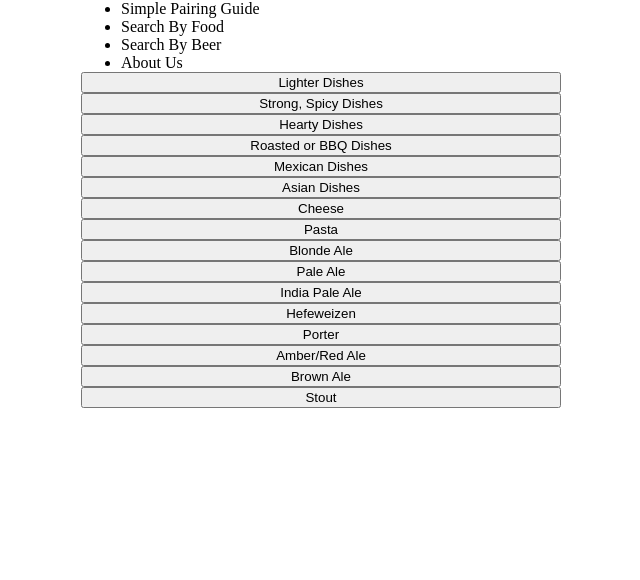
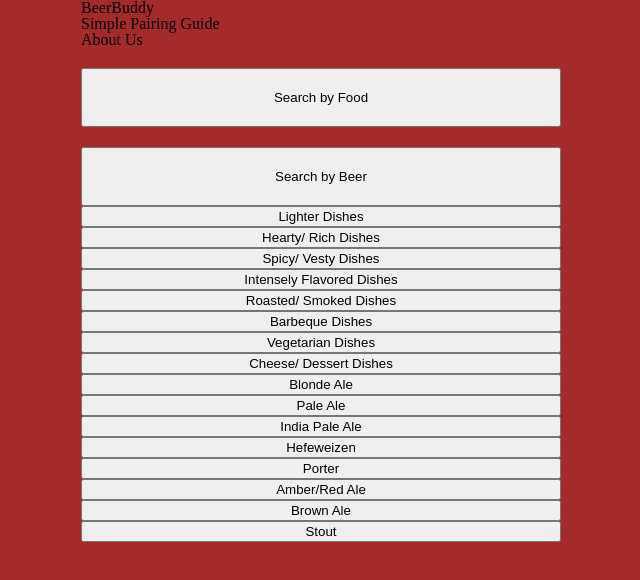
Before and after one commit to AhmedAli93/beer-client, a plain HTML site: page index.html in a window 1280 px wide. Shown: the whole page, without its empty margins (319-959 px from the left). Drawn offline with Linux system fonts and the light colour scheme.

Commit message:
css styling

```diff
--- a/index.html
+++ b/index.html
@@ -5,18 +5,21 @@
     <meta name="viewport" content="width=device-width, initial-scale=1.0">
     <meta http-equiv="X-UA-Compatible" content="ie=edge">
     <title>BeerBuddy</title>
-    <link rel="stylesheet" type="text/css" href="styles/base.css">
+    <link rel="stylesheet" type="text/css" href="styles/reset/reset.css">
+    <link rel="stylesheet" type="text/css" href="styles/base/base.css">
+    <link rel="stylesheet" type="text/css" href="styles/layout/layout.css">
+    <link rel="stylesheet" type="text/css" href="styles/modules/modules.css">
 </head>
 <header>
+    <h1>BeerBuddy</h1>
     <nav>
         <ul>
             <li>Simple Pairing Guide</li> <!--text/photos about simple pairing-->
-            <li>Search By Food</li>
-            <li>Search By Beer</li>
             <li>About Us</li>
         </ul>
     </nav>
 </header>
+
 <body>
     <div>
             <!-- User birthday prompt page, user enters bday and if 21 or over they can use app, if not 21 user gets alert prompt "You are not old enough." Local Storage remembers users birthday.-->
@@ -24,20 +27,24 @@
     </div>
 
     <!-- Main Page, user can begin pairing process by starting from "Search Food" or "Search Beer". User sees "Search by Food" and "Search By Beer" buttons. "Simple Pairing Guide" & "About Us" buttons on top of page. -->
+    <div>
+        <button class=searchFood type="button">Search by Food</button>
+        <button class=searchBeer type="button">Search by Beer</button>
+    </div>
 
     <!-- Food Page, multiple rows of two food categories per row with buttons. -->
     <div>
         <button type="button">Lighter Dishes</button>
-        <button type="button">Strong, Spicy Dishes</button>
+        <button type="button">Hearty/ Rich Dishes</button>
 
-        <button type="button">Hearty Dishes</button>
-        <button type="button">Roasted or BBQ Dishes</button>
+        <button type="button">Spicy/ Vesty Dishes</button>
+        <button type="button">Intensely Flavored Dishes</button>
 
-        <button type="button">Mexican Dishes</button>
-        <button type="button">Asian Dishes</button>
+        <button type="button">Roasted/ Smoked Dishes</button>
+        <button type="button">Barbeque Dishes</button>
 
-        <button type="button">Cheese</button>
-        <button type="button">Pasta</button>
+        <button type="button">Vegetarian Dishes</button>
+        <button type="button">Cheese/ Dessert Dishes</button>
     </div>
 
     <!-- Beer Page, multiple rows of two beer categories per row with buttons. -->
--- a/styles/base.css
+++ /dev/null
@@ -1,4 +0,0 @@
-* {
-    margin: 0 auto;
-    width: 480px;
-}
--- a/styles/base/base.css
+++ b/styles/base/base.css
@@ -0,0 +1,14 @@
+html {
+    width: 480px;
+    margin: 0 auto;
+    background-color: brown;
+    /* opacity: 0.75; */
+}
+
+* {
+    width: 480px;
+}
+
+h1 {
+
+}
--- a/styles/layout/layout.css
+++ b/styles/layout/layout.css
@@ -0,0 +1,9 @@
+.searchFood {
+    padding: 20px;
+    margin-top: 20px;
+}
+
+.searchBeer {
+    padding: 20px;
+    margin-top: 20px;
+}
```
Also changed, not shown: styles/layout.css (deleted), styles/modules.css (deleted), styles/reset/reset.css (renamed from styles/reset.css).
